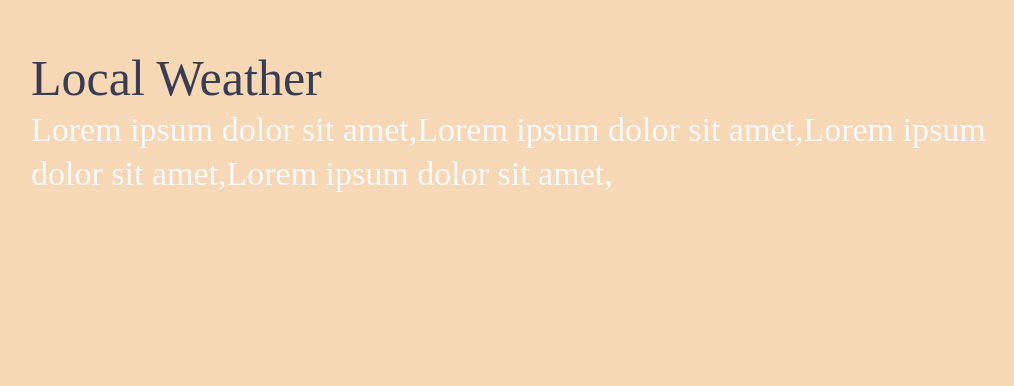
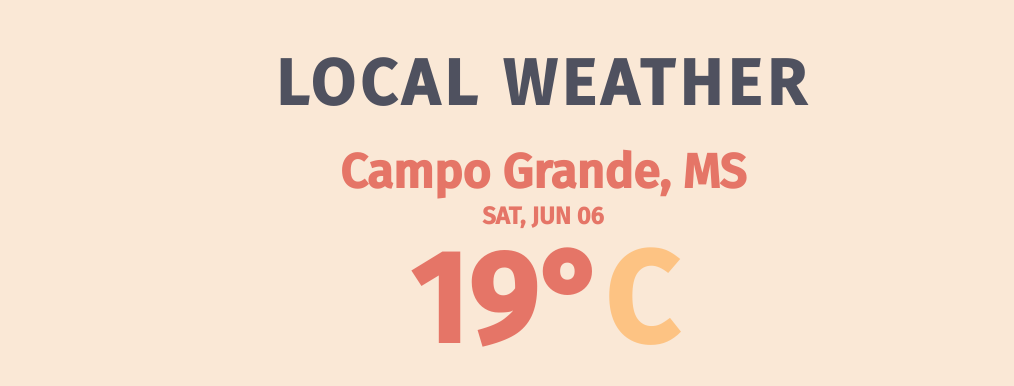
Before and after one commit to wgoulaart/localWeather, a plain HTML site: page index.html in a window 1280 px wide. Shown: the whole page, without its empty margins (97-1111 px from the left). Drawn offline with Linux system fonts and the light colour scheme.

Commit message:
Add styles in main.scss and make fn ConvertToF

```diff
--- a/index.html
+++ b/index.html
@@ -1,21 +1,27 @@
 <!doctype html>
 <html lang="pt-br">
+
 <head>
 	<meta charset="utf-8">
 	<title>Local Weather</title>
 	<meta http-equiv="X-UA-Compatible" content="IE=edge,chrome=1">
 	<meta name="viewport" content="width=device-width, initial-scale=1, user-scalable=no" />
 	<link rel="stylesheet" href="css/main.css" type="text/css" media="screen, projection">
+	<link href='https://fonts.googleapis.com/css?family=Fira+Sans:400,300,500' rel='stylesheet' type='text/css'>
 </head>
+
 <body>
+	<main>
+			<h1 class="title--main">Local Weather</h1>
 
-  <main>
-    <h1 class="title--main">Local Weather</h1>
-    <p class="text--main">
-      Lorem ipsum dolor sit amet,Lorem ipsum dolor sit amet,Lorem ipsum dolor sit amet,Lorem ipsum dolor sit amet,
-    </p>
-  </main>
+			<div class="weather-status">
+				<h2 class="weather-location">Campo Grande, MS</h2>
+				<time class="weather-date">Sat, Jun 06</time>
+				<h3 class="weather-title"><span class="measure">19</span><i>°</i><a class="weather-type">C</a></h3>
+			</div>
+	</main>
 
-  <script src="js/code.js"></script>
+	<script src="js/code.js"></script>
 </body>
+
 </html>
--- a/js/code.js
+++ b/js/code.js
@@ -1 +1,14 @@
-console.log(teste);
+let weatherType = document.querySelector('.weather-type');
+let weatherMeasure = document.querySelector('.measure');
+let celsius = weatherMeasure.innerHTML;
+let fahrenheit = convertToF(celsius);
+
+function convertToF(celsius) {
+  wheaterF = celsius * (9/5) + (32);
+  return wheaterF;
+}
+
+weatherType.addEventListener('click', function(){
+  weatherMeasure.innerHTML = convertToF(celsius);
+  weatherType.innerHTML = "F";
+});
--- a/sass/main.scss
+++ b/sass/main.scss
@@ -13,14 +13,23 @@ body {
 }
 
 // colors
-$color-main: #F6D8B6;
-$color-main-text: #3A3C51;;
-$color-main-light: #FDC383;
+$color-cold: #a2d3d0;
+$color-main: tint(#f8dec5,30);
+$color-main-title: #e57567;
+$color-main-text: #3b3e4d;
+$color-main-light: #fdc383;
 $color-grey: #f9f9f9;
+
+body,
+html {
+  font-family: 'Fira Sans','Helvetica Neue', 'Helvetica', 'Arial', sans-serif;
+  min-height: 100%;
+}
 
 body {
   background: $color-main;
 }
+
 
 main {
   display: block;
@@ -28,16 +37,64 @@ main {
   max-width: 1024px;
   height: auto;
   margin: 3rem auto;
+  padding: 0 3rem;
+}
+
+h1 {
+  font-size: 3rem;
+  line-height: 3.5rem;
+  margin: 1.5rem 0;
+}
+
+p {
+  font-size: 1.5rem;
+  line-height: 2rem;
+  margin: 1.5rem 0;
 }
 
 .title--main {
-  font-size: 3.125rem;
-  line-height: 3.75rem;
-  color: $color-main-text
+  font-size: 4rem;
+  line-height: 4.5rem;
+  color: tint($color-main-text,10);
+  font-weight: 700;
+  text-transform: uppercase;
+  text-align: center;
+  letter-spacing: 0.325rem;
 }
 
 .text--main {
-  font-size: 2.125rem;
-  line-height: 2.75rem;
-  color: $color-grey;
+  font-size: 1.5rem;
+  line-height: 2rem;
+  font-weight: 300;
+  color: $color-main-text;
 }
+
+.weather-status {
+  display: block;
+  color: $color-main-title;
+  text-align: center;
+  font-weight: 700;
+  margin-bottom: 1.5rem;
+}
+
+.weather-title {
+  font-size: 8rem;
+  line-height: 8.5rem;
+}
+
+.weather-location {
+  display: block;
+  font-size: 3rem;
+  line-height: 3.5rem;
+}
+
+.weather-date {
+  font-size: 1.5rem;
+  line-height: 2rem;
+  text-transform: uppercase;
+}
+
+.weather-type {
+  color: $color-main-light;
+  cursor: pointer;
+}
```
Also changed, not shown: css/main.css.
